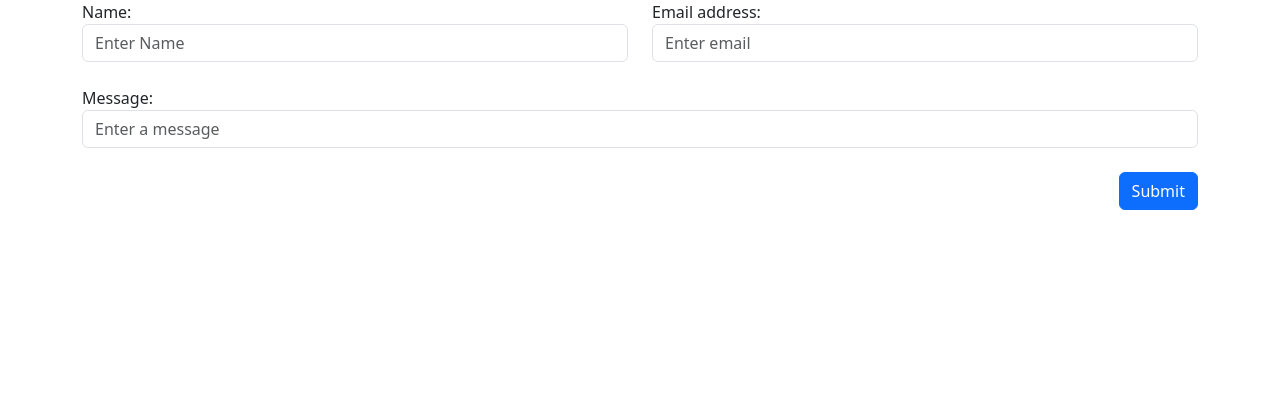
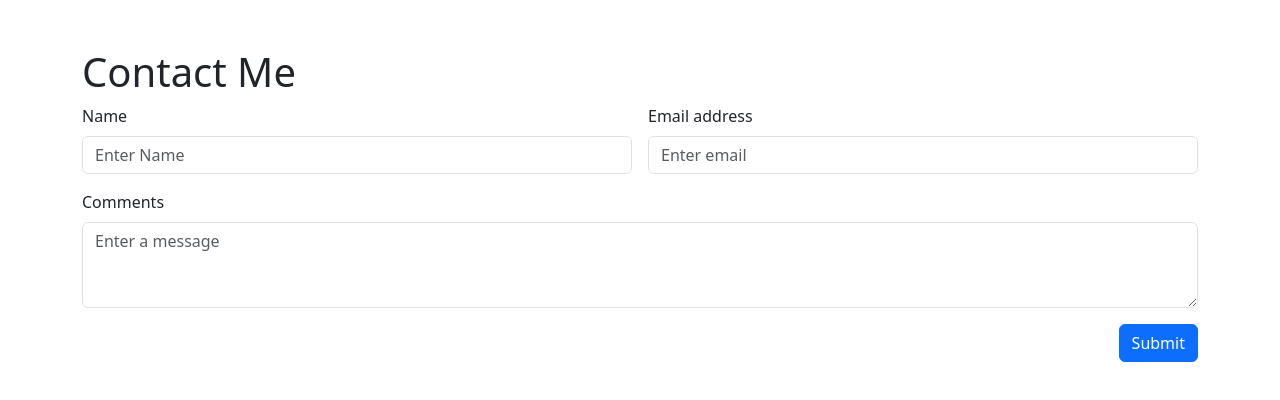
Before and after one commit to GrantEMcMillan/Bootstrap-Day-1-Problems, a plain HTML site: page Bootstrap Day 1 Problem 4/index.html in a window 1280 px wide. Drawn offline with Linux system fonts and the light colour scheme.

Commit message:
Correct label classes, etc. on form and button

```diff
--- a/Bootstrap Day 1 Problem 4/index.html
+++ b/Bootstrap Day 1 Problem 4/index.html
@@ -8,13 +8,12 @@
     <title>Responsive Form Layout</title>
   </head>
   <body>
-    <form action="#" method="POST">
-      <div class="container">
-        <div class="row">
+    <div class="container mt-5">
+      <h1>Contact Me</h1>
+      <form class="row g-3">
         <!-- Name -->
         <div class="col-md-6">
-            <div class="form-group">
-              <label for="name">Name:</label>
+          <label for="name" class="form-label">Name</label>
           <input
             type="text"
             class="form-control"
@@ -24,12 +23,10 @@
             required
           />
         </div>
-          </div>
 
         <!-- Email Address -->
         <div class="col-md-6">
-            <div class="form-group">
-              <label for="email">Email address:</label>
+          <label for="email" class="form-label">Email address</label>
           <input
             type="email"
             class="form-control"
@@ -38,35 +35,26 @@
             required
           />
         </div>
-          </div>
-        </div>
-        <br />
 
         <!-- Message -->
 
-        <div class="row">
-          <div class="col-12">
-            <div class="form-group">
-              <label for="message">Message:</label>
-              <input
-                type="text"
+        <div class="col-md-12">
+          <label for="comments" class="form-label">Comments</label>
+          <textarea
             class="form-control"
-                id="message"
+            id="comments"
+            rows="3"
             placeholder="Enter a message"
             required
-              />
+          ></textarea>
         </div>
-          </div>
-        </div>
-        <br />
 
         <!-- Button -->
-        <div class="row">
-          <div class="col-12 text-end">
+
+        <div class="col-md-12 text-end">
           <button type="submit" class="btn btn-primary">Submit</button>
         </div>
+      </form>
     </div>
-      </div>
-    </form>
   </body>
 </html>
```
Lines whose indentation alone changed are shown as unchanged.
